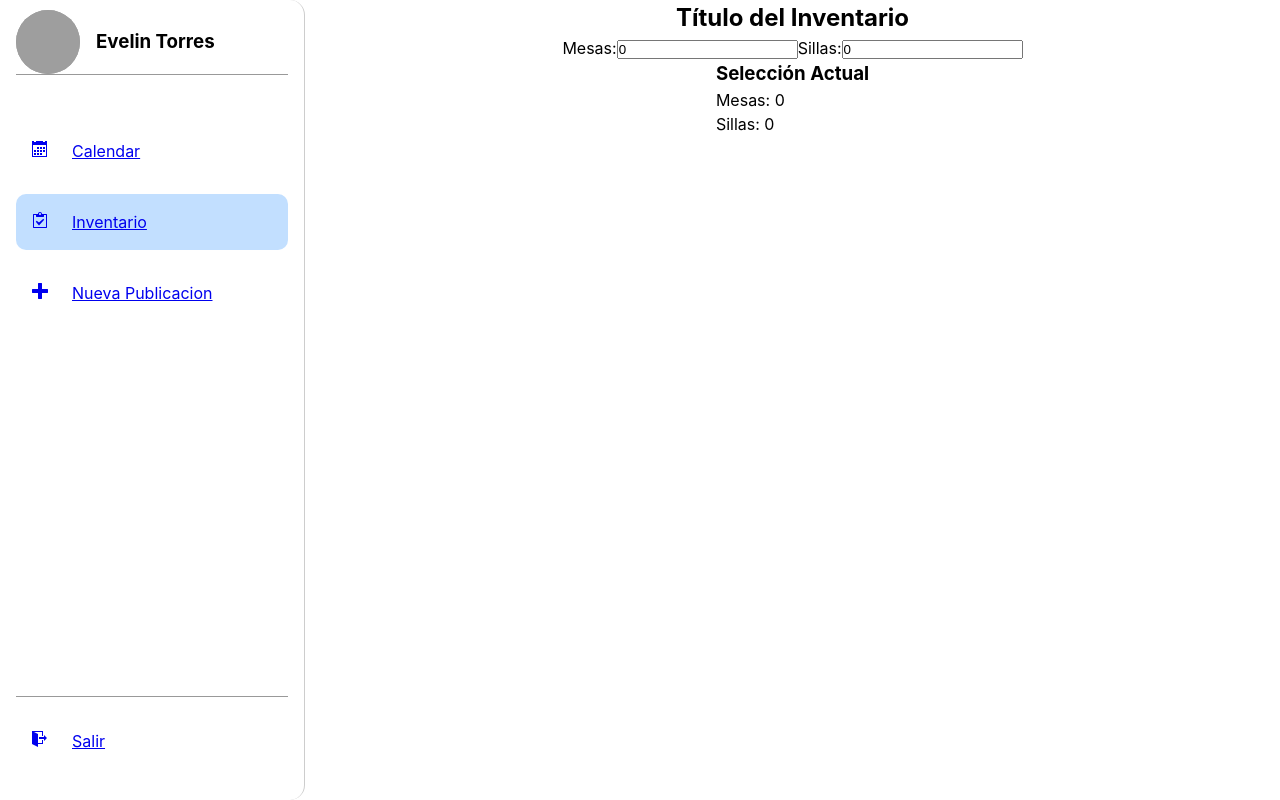
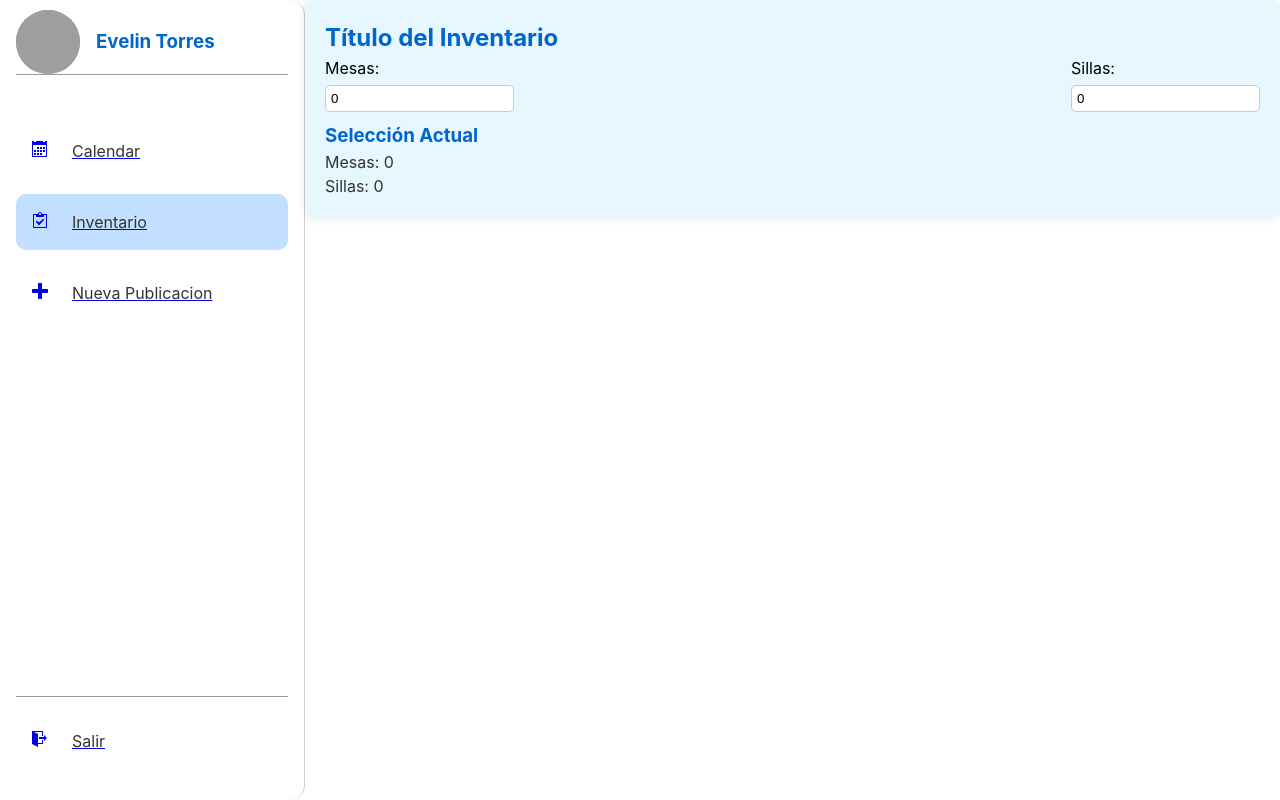
Before and after one commit to Usiel-03A7/eventoseve, a React (Vite) app: page /inventary in a window 1280 px wide. Built offline with nearby package versions, Linux system fonts and the light colour scheme; no server answers; the database is empty; grey boxes are pictures that could not be loaded.

Commit message:
inventary css create

```diff
--- a/src/components/inventary/inventary.module.css
+++ b/src/components/inventary/inventary.module.css
@@ -1,29 +1,32 @@
+/* inventary.module.css */
+
 .container {
-    display: flex;
-    flex-direction: column;
-    align-items: center;
-    justify-content: center;
-}
-.containerInventary {
-    display : flex;
-    justify-content: space-evenly ;
-    width: 100%;
-    align-items: center;
-}
-.inventaryLeft {
-    display: flex;
-    flex-direction: column;
-    text-align: center;
-    border: 1px solid black;
-    height: 90vh;
-    gap: 1rem;
-    width: 25%;
-}
-.inventaryRight {
-    display: flex;
-    flex-direction: row;
-    text-align: center;
-    height: 90vh;
-    border: #ff0000 1px solid;
-    width: 25%;
-}
+    background-color: #e6f7ff; /* Azul claro */
+    padding: 20px;
+    border-radius: 10px;
+    box-shadow: 0 0 10px rgba(0, 0, 0, 0.1);
+  }
+
+  label {
+    display: block;
+    margin-bottom: 5px;
+  }
+
+  input {
+    padding: 5px;
+    margin-bottom: 10px;
+    border: 1px solid #b3d1e0; /* Azul más oscuro */
+    border-radius: 5px;
+  }
+
+  h2 {
+    color: #0066cc; /* Azul más oscuro */
+  }
+
+  h3 {
+    color: #0066cc; /* Azul más oscuro */
+  }
+
+  p {
+    color: #333; /* Texto más oscuro */
+  }
```
